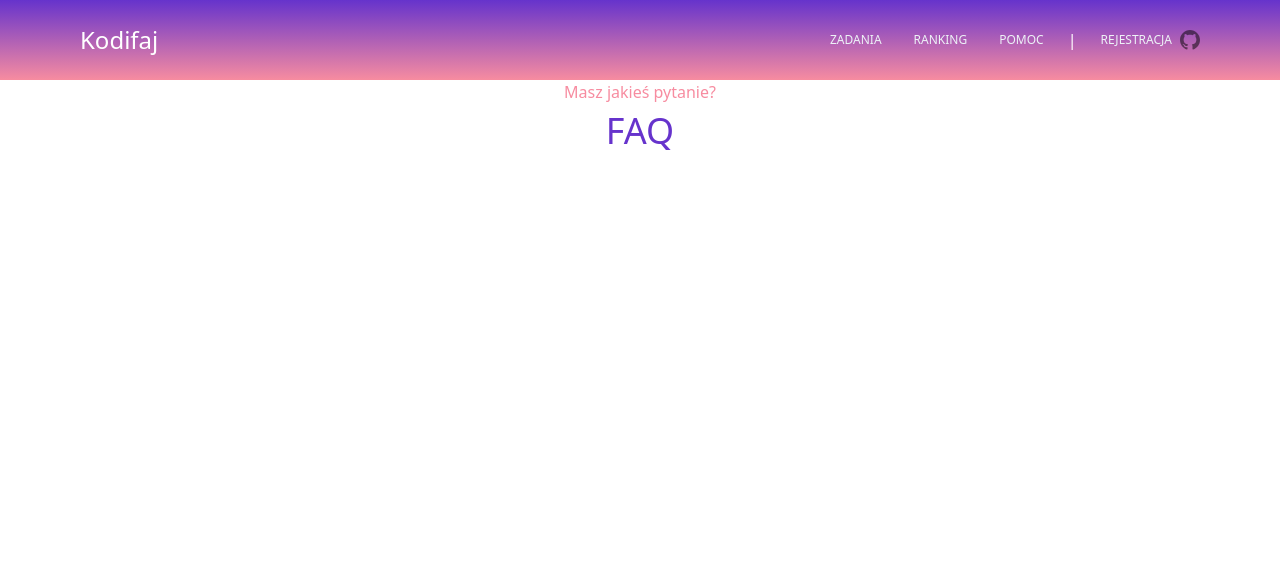
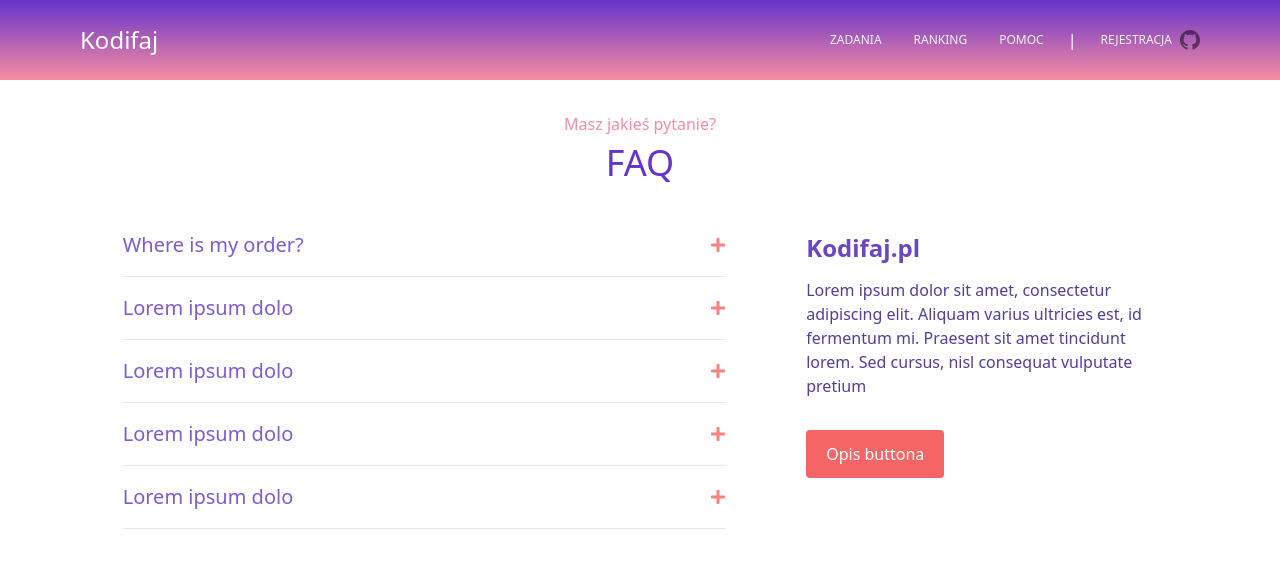
Before and after one commit to czechue/kodifaj, a Next.js app: page /views/faq in a window 1280 px wide. Shown: the top 568 px of the page. Built offline with nearby package versions, Linux system fonts and the light colour scheme.

Commit message:
#58 Naprawiony release z /login + stworzona strona faq

```diff
--- /dev/null
+++ b/components/shared/collapse/collapse.component.tsx
@@ -0,0 +1,56 @@
+import React, { ReactElement, useState } from 'react';
+import { FaPlus, FaMinus } from 'react-icons/fa';
+import { IconContext } from 'react-icons/lib';
+
+const ToggleIcon = ({ isOpen }: { isOpen: boolean }) => (
+  <span>
+    {isOpen ? (
+      <IconContext.Provider value={{ className: 'text-red-400' }}>
+        <FaMinus />
+      </IconContext.Provider>
+    ) : (
+      <IconContext.Provider value={{ className: 'text-red-400' }}>
+        <FaPlus />
+      </IconContext.Provider>
+    )}
+  </span>
+);
+
+export default function CollapseComponent(
+  props: CollapseComponentProps,
+): ReactElement {
+  const { title, description } = props;
+  const [openCollapse, setOpenedCollapse] = useState({
+    collapse: false,
+  });
+
+  function toggleCollapse() {
+    setOpenedCollapse(prevState => {
+      return {
+        collapse: !prevState.collapse,
+      };
+    });
+  }
+
+  return (
+    <div className="mb-4 pb-4 border-b border-gray-300">
+      <div className="w-full">
+        <button
+          onClick={() => toggleCollapse()}
+          className="flex items-center w-full justify-between "
+        >
+          <span className="text-purple-600 text-xl font-medium">{title}</span>
+          <ToggleIcon isOpen={openCollapse.collapse} />
+        </button>
+      </div>
+      {openCollapse.collapse && (
+        <p className="mt-5 text-purple-800">{description}</p>
+      )}
+    </div>
+  );
+}
+
+export interface CollapseComponentProps {
+  title: string;
+  description: string;
+}
--- /dev/null
+++ b/components/shared/sidebar/sidebar.component.tsx
@@ -0,0 +1,27 @@
+import React, { ReactElement } from 'react';
+
+export default function SidebarComponent(
+  props: SidebarComponentProps,
+): ReactElement {
+  const { title, description, textLink, urlLink } = props;
+
+  return (
+    <div>
+      <p className="mb-3 text-purple-700 font-bold text-2xl">{title}</p>
+      <p className="mb-8 text-purple-800">{description}</p>
+      <a
+        className="px-5 py-3 bg-red-500 rounded font-medium text-white inline-block"
+        href={urlLink ? urlLink : '#'}
+      >
+        {textLink}
+      </a>
+    </div>
+  );
+}
+
+export interface SidebarComponentProps {
+  title: string;
+  description: string;
+  textLink: string;
+  urlLink?: string;
+}
--- a/package.json
+++ b/package.json
@@ -45,6 +45,7 @@
     "react-dom": "16.12.0",
     "react-final-form": "6.3.3",
     "react-final-form-arrays": "^3.1.1",
+    "react-icons": "^3.8.0",
     "react-markdown": "^4.3.0",
     "react-syntax-highlighter": "^12.2.1",
     "reflect-metadata": "^0.1.13",
--- a/pages/views/faq/index.tsx
+++ b/pages/views/faq/index.tsx
@@ -2,19 +2,54 @@ import { NextPage } from 'next';
 import LayoutComponent from '../../../components/shared/layout/layout.component';
 import { User } from '../../../lib/types/user';
 import HeadingComponent from '../../../components/shared/heading/heading.component';
+import CollapseComponent from '../../../components/shared/collapse/collapse.component';
+import SidebarComponent from '../../../components/shared/sidebar/sidebar.component';
 
 const FaqPage: NextPage<Props> = ({ user }) => {
   return (
-    <div>
-      <LayoutComponent user={user}>
-        <div>
+    <LayoutComponent user={user}>
+      <div className="w-full md:w-10/12 m-auto py-8 px-4">
+        <div className="mb-10">
           <HeadingComponent CustomTag="span" size="xsm" color="pink_primary">
             Masz jakieś pytanie?
           </HeadingComponent>
           <HeadingComponent CustomTag="h2">FAQ</HeadingComponent>
         </div>
-      </LayoutComponent>
-    </div>
+
+        <div className="w-full flex flex-col sm:flex-row m-auto justify-between">
+          <div className="w-full md:w-7/12">
+            <CollapseComponent
+              title="Where is my order?"
+              description="Lorem ipsum dolor sit amet, consectetur adipiscing elit, sed do eiusmod tempor incididunt ut labore et dolore magna aliqua.Pellentesque vitae eros quis orci venenatis aliquam. Aliquam in libero eget est porta tempus id non urna. Praesent et felis faucibus, "
+            />
+            <CollapseComponent
+              title="Lorem ipsum dolo"
+              description="Duis lectus tortor, molestie et porttitor in, pretium non ante. Morbi tellus lectus, sodales nec massa vel, mattis consectetur enim"
+            />
+            <CollapseComponent
+              title="Lorem ipsum dolo"
+              description="Duis lectus tortor, molestie et porttitor in, pretium non ante. Morbi tellus lectus, sodales nec massa vel, mattis consectetur enim"
+            />
+            <CollapseComponent
+              title="Lorem ipsum dolo"
+              description="Duis lectus tortor, molestie et porttitor in, pretium non ante. Morbi tellus lectus, sodales nec massa vel, mattis consectetur enim"
+            />
+            <CollapseComponent
+              title="Lorem ipsum dolo"
+              description="Duis lectus tortor, molestie et porttitor in, pretium non ante. Morbi tellus lectus, sodales nec massa vel, mattis consectetur enim"
+            />
+          </div>
+
+          <div className="flex flex-col items-end self-start w-full md:w-5/12 mt-10 sm:mt-0 sm:pl-20">
+            <SidebarComponent
+              title="Kodifaj.pl"
+              description="Lorem ipsum dolor sit amet, consectetur adipiscing elit. Aliquam varius ultricies est, id fermentum mi. Praesent sit amet tincidunt lorem. Sed cursus, nisl consequat vulputate pretium"
+              textLink="Opis buttona"
+            />
+          </div>
+        </div>
+      </div>
+    </LayoutComponent>
   );
 };
 
--- a/public/static/style.css
+++ b/public/static/style.css
@@ -6,6 +6,7 @@
 @import "styles/task-detail.css";
 @import "styles/solution-item.css";
 @import 'styles/markdown-view.css';
+@import 'styles/reset.css';
 
 .bg-gradient-navbar {
   background-image: linear-gradient(
--- /dev/null
+++ b/public/static/styles/reset.css
@@ -0,0 +1,3 @@
+button:focus {
+    outline: 0 !important;
+}
--- a/tailwind.config.js
+++ b/tailwind.config.js
@@ -7,6 +7,9 @@ module.exports = {
         pink_red: '#FE9A8B',
         pink_bg: '#F6F4FD',
         violet_primary: '#6633CC',
+      },
+      backgroundColor: {
+        'gray-1000': '#464646',
       },
       spacing: {
         '1/2': '50%',
@@ -39,6 +42,7 @@ module.exports = {
         '240': '60rem',
         full: '100%',
         screen: '100vw',
+        max: '90vh',
       },
     },
   },
```
